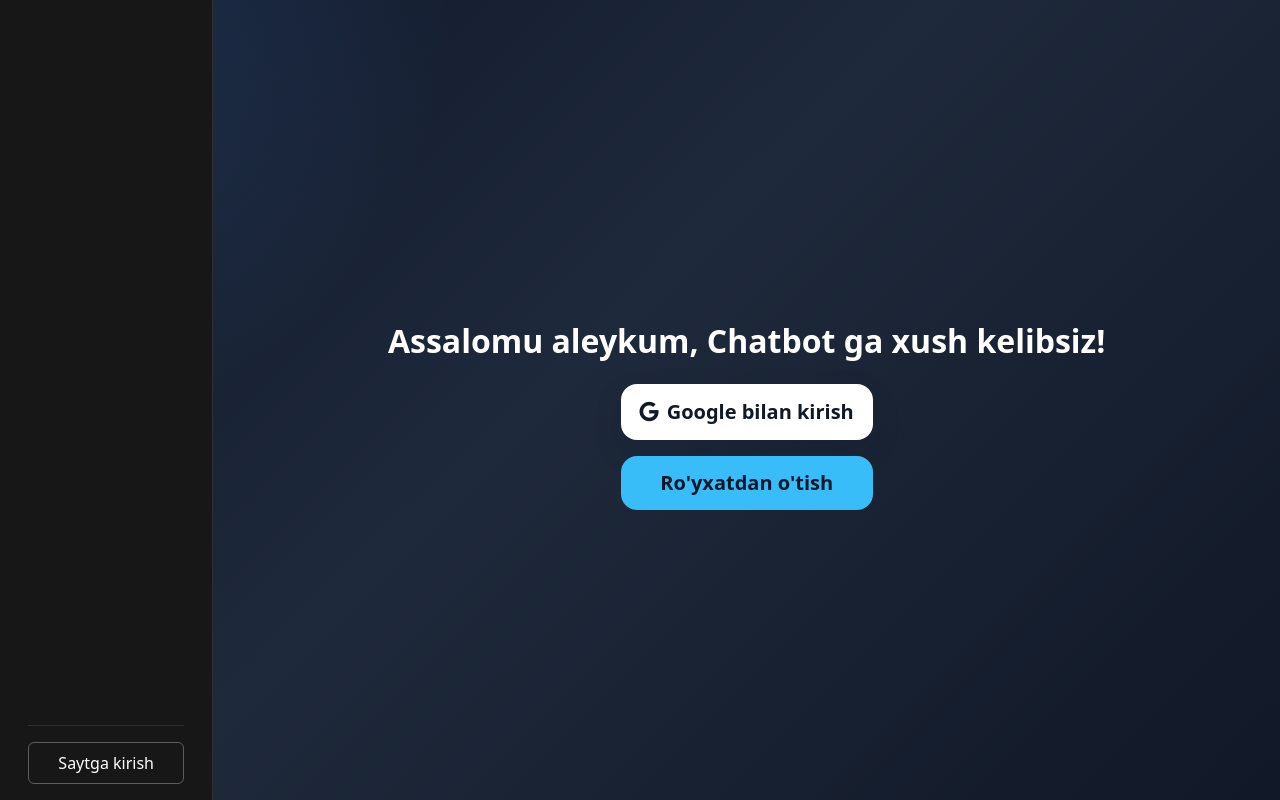
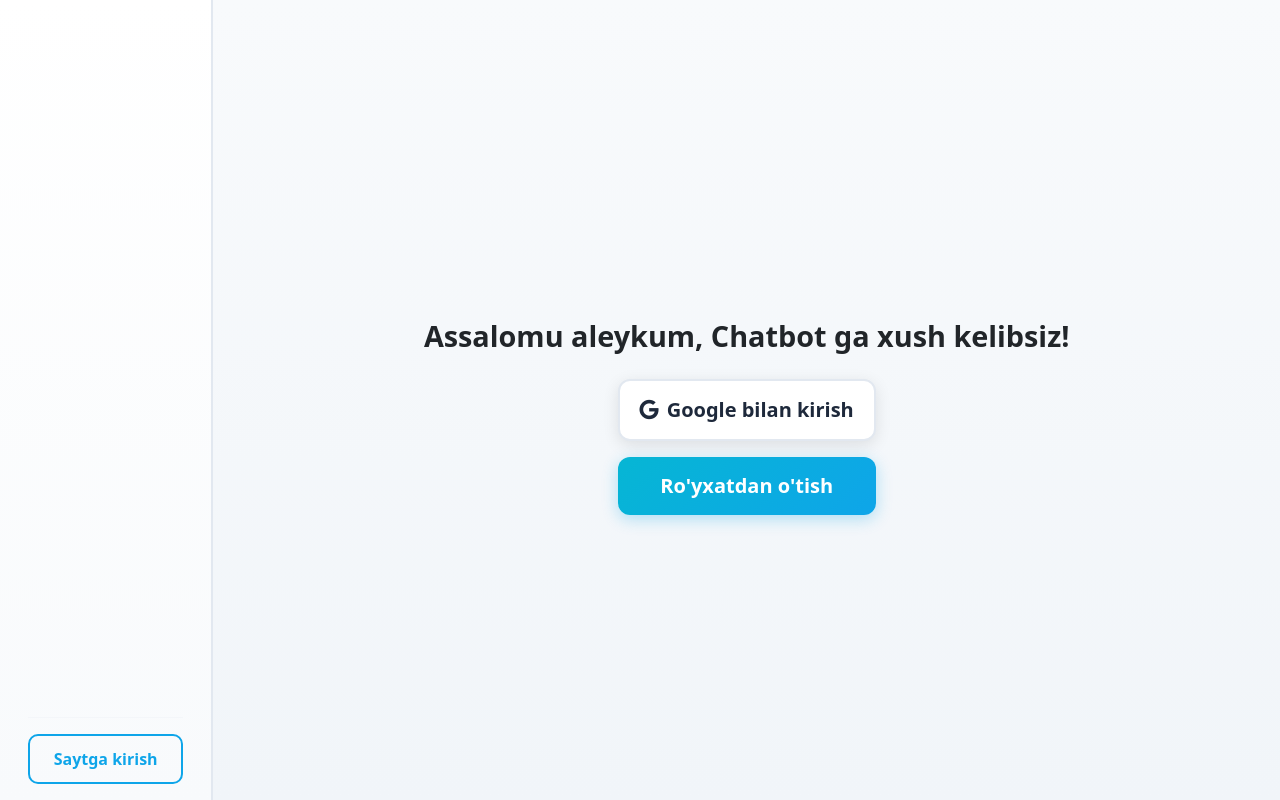
Before and after one commit to abuwcheek/chat-bot-app, a Django app: page / in a window 1280 px wide. Run offline with Django 5.2, Linux system fonts and the light colour scheme.

Commit message:
initial commit

```diff
--- a/chatbot/models.py
+++ b/chatbot/models.py
@@ -18,6 +18,7 @@ class BaseModel(models.Model):
 class Profile(BaseModel):
     user = models.OneToOneField(User, on_delete=models.CASCADE, related_name='profile')
     avatar = models.ImageField(upload_to='avatars/', null=True, blank=True)
+    phone = models.CharField(max_length=20, null=True, blank=True)
 
     def __str__(self):
         return self.user.username
--- a/chatbot/views.py
+++ b/chatbot/views.py
@@ -1,9 +1,13 @@
 from rest_framework import viewsets, status
 from django.shortcuts import render
+from django.http import JsonResponse
+from django.contrib.auth import authenticate, login as auth_login, logout as auth_logout
+from django.contrib.auth.models import User
+from django.views.decorators.http import require_POST
 from rest_framework.decorators import action
 from rest_framework.response import Response
 from rest_framework.permissions import IsAuthenticated
-from .models import ChatSession, Message
+from .models import ChatSession, Message, Profile
 from .serializers import ChatSessionSerializer, MessageSerializer
 
 
--- a/static/css/style.css
+++ b/static/css/style.css
@@ -1,33 +1,37 @@
 body, html {
     height: 100%;
-    background: radial-gradient(circle at top left, rgba(96,165,250,0.18) 0%, transparent 30%),
-                linear-gradient(135deg, #0f172a 0%, #1e293b 45%, #111827 100%);
-    color: #f8fafc;
+    background: linear-gradient(135deg, #f8fafc 0%, #f1f5f9 50%, #e0f2fe 100%);
+    color: #1e293b;
 }
 
 /* Sidebar dizayni */
 .sidebar {
-    background: rgba(15, 23, 42, 0.92);
+    background: linear-gradient(180deg, #ffffff 0%, #f8fafc 100%);
     backdrop-filter: blur(10px);
     height: 100vh;
-    border-right: 1px solid rgba(148, 163, 184, 0.18);
+    border-right: 2px solid #e2e8f0;
+    box-shadow: 2px 0 12px rgba(0, 0, 0, 0.08);
 }
 
 #chat-history-list .list-group-item {
     background-color: transparent;
-    color: #e2e8f0;
+    color: #475569;
     border: none;
-    border-radius: 5px;
-    margin-bottom: 5px;
+    border-radius: 10px;
+    margin-bottom: 8px;
     font-size: 0.9rem;
     cursor: pointer;
     white-space: nowrap;
     overflow: hidden;
     text-overflow: ellipsis;
+    transition: all 0.3s ease;
+    padding: 10px 12px;
 }
 
 #chat-history-list .list-group-item:hover {
-    background-color: #2a2b32;
+    background-color: #e0f2fe;
+    color: #0369a1;
+    transform: translateX(4px);
 }
 
 /* Chat xabarlari */
@@ -42,11 +46,12 @@ body, html {
 }
 
 .user-row {
-    background-color: #343541;
+    background-color: #f1f5f9;
 }
 
 .bot-row {
-    background-color: #444654;
+    background-color: #ffffff;
+    border-bottom: 1px solid #e2e8f0;
 }
 
 .message-content {
@@ -71,107 +76,153 @@ body, html {
 }
 
 .input-group input {
-    padding: 12px;
-    border-radius: 10px !important;
+    padding: 14px 18px;
+    border-radius: 14px !important;
+    background: #ffffff !important;
+    border: 2px solid #e2e8f0 !important;
+    color: #1e293b !important;
+    font-size: 0.95rem;
+}
+
+.input-group input:focus {
+    background: #ffffff !important;
+    border-color: #0ea5e9 !important;
+    box-shadow: 0 0 0 3px rgba(14, 165, 233, 0.1) !important;
+}
+
+.input-group input::placeholder {
+    color: #94a3b8;
 }
 
 
 
 /* Sidebar sozlamalari */
-.sidebar {
-    background-color: #171717 !important;
-    height: 100vh;
-    border-right: 1px solid #2f2f2f;
+.btn-new-sidebar {
+    background: linear-gradient(135deg, #0ea5e9 0%, #06b6d4 100%);
+    color: #ffffff;
+    border: none;
+    padding: 12px 16px;
+    border-radius: 10px;
+    font-weight: 600;
+    transition: all 0.3s ease;
+    box-shadow: 0 4px 12px rgba(14, 165, 233, 0.25);
 }
-
-.btn-new-sidebar {
-    background: transparent;
-    color: #ececf1;
-    border: none;
-    padding: 10px;
-    border-radius: 8px;
+.btn-new-sidebar:hover {
+    background: linear-gradient(135deg, #0284c7 0%, #0891b2 100%);
+    transform: translateY(-2px);
+    box-shadow: 0 6px 16px rgba(14, 165, 233, 0.35);
 }
-.btn-new-sidebar:hover { background-color: #212121; }
+.btn-new-sidebar:active {
+    transform: translateY(0);
+}
 
 .avatar-circle {
     width: 28px;
     height: 28px;
-    background-color: #ab68ff;
+    background: linear-gradient(135deg, #0ea5e9 0%, #06b6d4 100%);
     border-radius: 50%;
     display: flex;
     align-items: center;
     justify-content: center;
     font-size: 11px;
     font-weight: bold;
+    color: #ffffff;
+    box-shadow: 0 2px 8px rgba(14, 165, 233, 0.3);
 }
 
 /* Auth tugmalari */
 .btn-google {
     background-color: #ffffff;
-    color: #111827;
+    color: #1e293b;
     font-weight: 600;
-    box-shadow: 0 12px 30px rgba(15,23,42,0.12);
-    border-radius: 16px;
-    padding: 12px 18px;
-    transition: transform 0.18s ease, box-shadow 0.18s ease;
+    box-shadow: 0 4px 16px rgba(0, 0, 0, 0.1);
+    border-radius: 12px;
+    padding: 14px 20px;
+    transition: all 0.3s ease;
+    border: 2px solid #e2e8f0;
 }
 .btn-google:hover {
-    transform: translateY(-1px);
-    box-shadow: 0 16px 32px rgba(15,23,42,0.18);
+    transform: translateY(-2px);
+    box-shadow: 0 8px 24px rgba(0, 0, 0, 0.15);
     background-color: #f8fafc;
     color: #0f172a;
+    border-color: #cbd5e1;
 }
 
 .btn-signup {
-    background-color: #38bdf8;
-    color: #0f172a;
+    background: linear-gradient(135deg, #06b6d4 0%, #0ea5e9 100%);
+    color: #ffffff;
     font-weight: 600;
-    border-radius: 16px;
-    padding: 12px 18px;
+    border-radius: 12px;
+    padding: 14px 20px;
     border: none;
-    transition: background-color 0.18s ease, transform 0.18s ease, box-shadow 0.18s ease;
+    transition: all 0.3s ease;
+    box-shadow: 0 4px 16px rgba(14, 165, 233, 0.3);
 }
 .btn-signup:hover {
-    background-color: #22d3ee;
-    transform: translateY(-1px);
-    box-shadow: 0 14px 28px rgba(56, 189, 248, 0.28);
+    background: linear-gradient(135deg, #0891b2 0%, #0284c7 100%);
+    transform: translateY(-2px);
+    box-shadow: 0 8px 24px rgba(14, 165, 233, 0.4);
+}
+.btn-signup:active {
+    transform: translateY(0);
+}
 #chat-main {
-    background: rgba(15, 23, 42, 0.9);
+    background: linear-gradient(180deg, #f8fafc 0%, #f1f5f9 100%);
     backdrop-filter: blur(12px);
 }
 
 .input-wrapper {
     max-width: 760px;
-    background-color: rgba(255, 255, 255, 0.08);
-    border-radius: 26px;
-    padding: 5px 10px;
-    border: 1px solid rgba(148, 163, 184, 0.2);
+    background-color: #ffffff;
+    border-radius: 14px;
+    padding: 8px 12px;
+    border: 2px solid #e2e8f0;
+    box-shadow: 0 4px 12px rgba(0, 0, 0, 0.05);
+    transition: all 0.3s ease;
+}
+
+.input-wrapper:focus-within {
+    border-color: #0ea5e9;
+    box-shadow: 0 6px 16px rgba(14, 165, 233, 0.15);
 }
 
 #user-input {
     background: transparent;
     border: none;
-    color: #f8fafc;
+    color: #1e293b;
     padding: 12px;
+    font-size: 0.95rem;
+}
+
+#user-input::placeholder {
+    color: #94a3b8;
 }
 
 .btn-send-action {
-    background: #0ea5e9;
+    background: linear-gradient(135deg, #0ea5e9 0%, #06b6d4 100%);
     color: white;
     border-radius: 50% !important;
-    width: 38px;
-    height: 38px;
+    width: 40px;
+    height: 40px;
     display: flex;
     align-items: center;
     justify-content: center;
-    margin-top: 3px;
+    margin-top: 2px;
     border: none;
-    box-shadow: 0 12px 24px rgba(14,165,233,0.25);
-    transition: transform 0.18s ease, box-shadow 0.18s ease;
+    box-shadow: 0 4px 12px rgba(14, 165, 233, 0.3);
+    transition: all 0.3s ease;
+    cursor: pointer;
 }
 .btn-send-action:hover {
-    transform: translateY(-1px);
-    box-shadow: 0 16px 28px rgba(14,165,233,0.3);
+    transform: translateY(-2px) scale(1.05);
+    box-shadow: 0 6px 16px rgba(14, 165, 233, 0.4);
+}
+.btn-send-action:active {
+    transform: translateY(0) scale(0.98);
 }
 
-.x-small { font-size: 11px; }
+.x-small {
+    font-size: 11px;
+    color: #64748b;
+}
--- a/templates/index.html
+++ b/templates/index.html
@@ -21,15 +21,17 @@
                 </div>
 
             <div class="sidebar-footer p-3">
-                <hr class="text-secondary">
+                <hr style="border-color: #e2e8f0;">
 
-                <button class="btn w-100" id="signin-text" style="background: transparent; border: 1px solid rgba(255,255,255,0.3); color: white; transition: all 0.2s ease; padding: 0.5rem 0;">
+                <button class="btn w-100" id="signin-text" style="background: transparent; border: 2px solid #0ea5e9; color: #0ea5e9; font-weight: 600; border-radius: 10px; transition: all 0.3s ease; padding: 0.7rem 0;">
                     Saytga kirish
                 </button>
                 <style>
                     #signin-text:hover {
-                        background-color: rgba(255,255,255,0.1) !important;
-                        border-color: rgba(255,255,255,0.5) !important;
+                        background-color: #e0f2fe !important;
+                        border-color: #0284c7 !important;
+                        color: #0284c7 !important;
+                        transform: translateY(-1px);
                     }
                 </style>
             </div>
@@ -37,9 +39,9 @@
 
         <main class="col-md-9 ms-sm-auto col-lg-10 d-flex flex-column px-0" id="chat-main">
             <div class="top-header d-flex justify-content-between align-items-center p-3">
-                <div class="chat-model-name fw-bold text-secondary"></div>
+                <div class="chat-model-name fw-bold" style="color: #1e293b;"></div>
                 {% if user.is_authenticated %}
-                <button class="btn btn-outline-secondary btn-sm rounded-pill px-3" id="new-chat-btn">
+                <button class="btn btn-outline-secondary btn-sm rounded-pill px-3" id="new-chat-btn" style="border-color: #0ea5e9; color: #0ea5e9; font-weight: 600;">
                     <i class="fas fa-plus me-1"></i> Yangi chat
                 </button>
                 {% endif %}
@@ -48,7 +50,7 @@
             <div id="chat-container" class="flex-grow-1 overflow-auto">
                 <div id="welcome-screen" class="text-center d-flex flex-column justify-content-center align-items-center h-100">
                     {% if not user.is_authenticated %}
-                    <h2 class="text-white fw-bold mb-4">Assalomu aleykum, Chatbot ga xush kelibsiz!</h2>
+                    <h2 class="text-dark fw-bold mb-4" style="font-size: 1.8rem; line-height: 1.3;">Assalomu aleykum, Chatbot ga xush kelibsiz!</h2>
                     <div class="d-grid gap-3" style="max-width: 300px;">
                         <button class="btn btn-lg btn-google w-100 d-flex align-items-center justify-content-center">
                             <i class="fab fa-google me-2"></i>
@@ -57,7 +59,7 @@
                         <button class="btn btn-lg btn-signup w-100">Ro'yxatdan o'tish</button>
                     </div>
                     {% else %}
-                    <h2 class="text-white fw-bold">Qanday yordam bera olaman?</h2>
+                    <h2 class="text-dark fw-bold">Qanday yordam bera olaman?</h2>
                     {% endif %}
                 </div>
                 <div id="messages-list" class="mx-auto" style="max-width: 800px;"></div>
@@ -72,7 +74,7 @@
                         </button>
                     </div>
                 </div>
-                <p class="text-center text-secondary mt-2 x-small">AI xato qilishi mumkin. Ma'lumotlarni tekshiring.</p>
+                <p class="text-center mt-2 x-small" style="color: #64748b;">AI xato qilishi mumkin. Ma'lumotlarni tekshiring.</p>
             </div>
         </main>
     </div>
```
